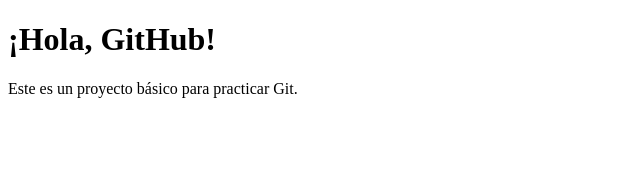
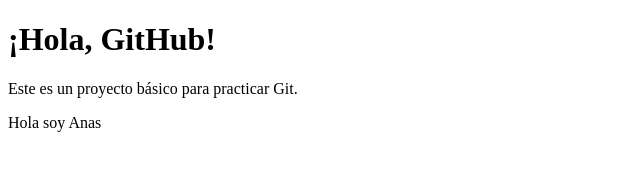
Before and after one commit to anaschem1234/mi_proyecto_web, a plain HTML site: page index.html in a window 1280 px wide. Shown: the whole page, without its empty margins (0-640 px from the left). Drawn offline with Linux system fonts and the light colour scheme.

Commit message:
Añadir un parrafo

```diff
--- a/index.html
+++ b/index.html
@@ -10,6 +10,7 @@
 <body>
     <h1>¡Hola, GitHub!</h1>
     <p>Este es un proyecto básico para practicar Git.</p>
+    <p>Hola soy Anas</p>
 </body>
 
 </html>
```
